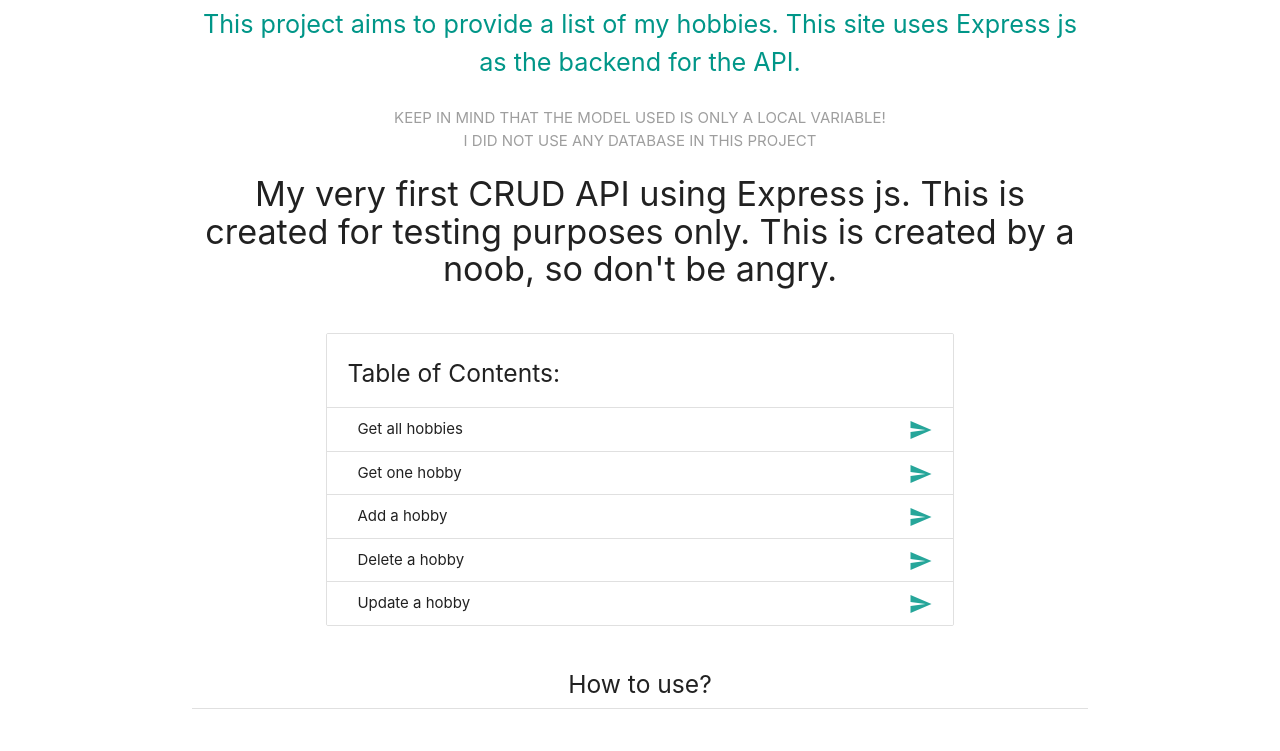
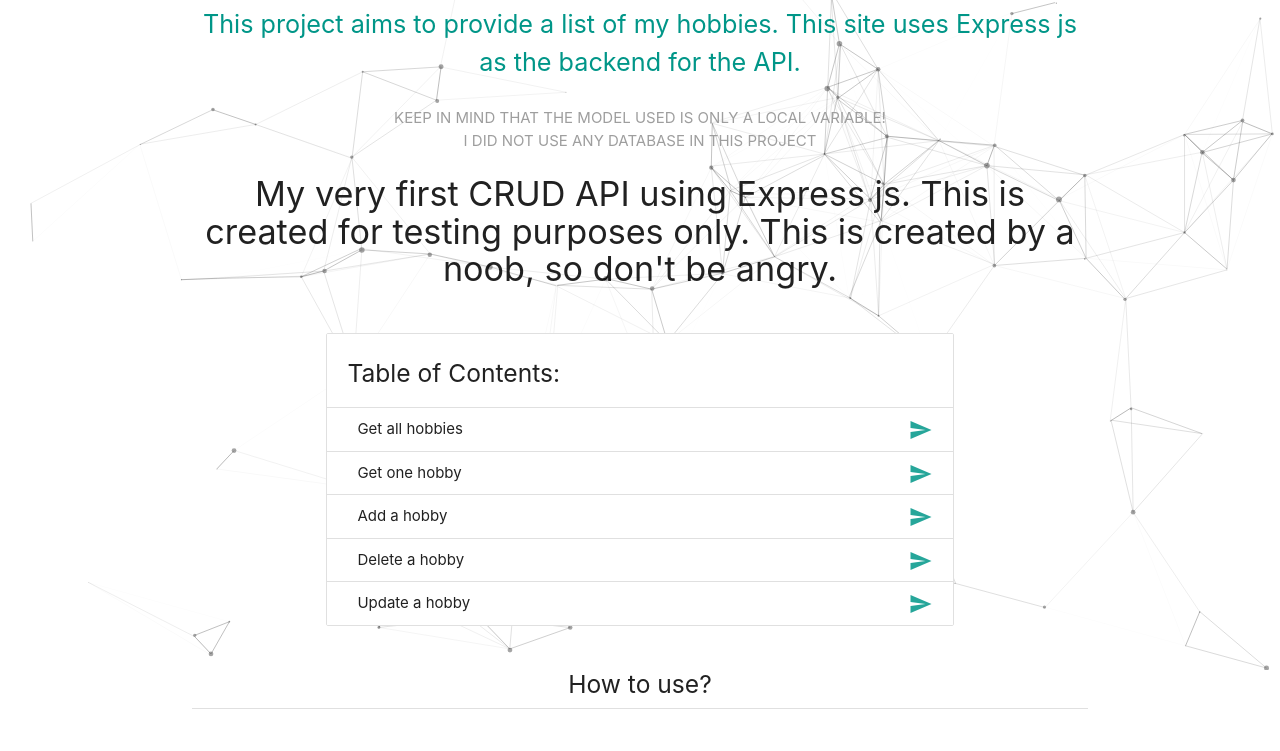
Before and after one commit to Clueless7/my-crud-api, a website: page public/index.html in a window 1280 px wide. Shown: the part 130-881 px from the top of the page. Drawn offline with nearby package versions, Linux system fonts and the light colour scheme.

Commit message:
implemented particle js

```diff
--- /dev/null
+++ b/public/assets/particles.json
@@ -0,0 +1,110 @@
+{
+  "particles": {
+    "number": {
+      "value": 80,
+      "density": {
+        "enable": true,
+        "value_area": 800
+      }
+    },
+    "color": {
+      "value": "#4a4a4a"
+    },
+    "shape": {
+      "type": "circle",
+      "stroke": {
+        "width": 0,
+        "color": "#000000"
+      },
+      "polygon": {
+        "nb_sides": 5
+      },
+      "image": {
+        "src": "img/github.svg",
+        "width": 100,
+        "height": 100
+      }
+    },
+    "opacity": {
+      "value": 0.49716301422833176,
+      "random": false,
+      "anim": {
+        "enable": false,
+        "speed": 1,
+        "opacity_min": 0.1,
+        "sync": false
+      }
+    },
+    "size": {
+      "value": 3,
+      "random": true,
+      "anim": {
+        "enable": false,
+        "speed": 40,
+        "size_min": 0.1,
+        "sync": false
+      }
+    },
+    "line_linked": {
+      "enable": true,
+      "distance": 150,
+      "color": "#2f2f2f",
+      "opacity": 0.4,
+      "width": 1
+    },
+    "move": {
+      "enable": true,
+      "speed": 6,
+      "direction": "none",
+      "random": false,
+      "straight": false,
+      "out_mode": "out",
+      "bounce": false,
+      "attract": {
+        "enable": false,
+        "rotateX": 600,
+        "rotateY": 1200
+      }
+    }
+  },
+  "interactivity": {
+    "detect_on": "canvas",
+    "events": {
+      "onhover": {
+        "enable": false,
+        "mode": "repulse"
+      },
+      "onclick": {
+        "enable": false,
+        "mode": "push"
+      },
+      "resize": true
+    },
+    "modes": {
+      "grab": {
+        "distance": 400,
+        "line_linked": {
+          "opacity": 1
+        }
+      },
+      "bubble": {
+        "distance": 400,
+        "size": 40,
+        "duration": 2,
+        "opacity": 8,
+        "speed": 3
+      },
+      "repulse": {
+        "distance": 200,
+        "duration": 0.4
+      },
+      "push": {
+        "particles_nb": 4
+      },
+      "remove": {
+        "particles_nb": 2
+      }
+    }
+  },
+  "retina_detect": false
+}
--- a/public/index.html
+++ b/public/index.html
@@ -37,6 +37,8 @@
     <title>Josel's CRUD API</title>
   </head>
   <body>
+    <div id="particles-js"></div>
+
     <header>
       <div class="container">
         <h1 class="red-text text-accent-3 center-align">
@@ -293,5 +295,14 @@
         </div>
       </div>
     </footer>
+
+    <!-- Load particle js -->
+
+    <!-- Particle Js -->
+    <script src="https://cdn.jsdelivr.net/npm/particles.js@2.0.0/particles.min.js"></script>
+
+    <script>
+      particlesJS.load('particles-js', 'assets/particles.json');
+    </script>
   </body>
 </html>
--- a/public/style.css
+++ b/public/style.css
@@ -10,3 +10,15 @@
 .block {
   display: block !important;
 }
+
+#particles-js {
+  z-index: -1;
+  position: fixed;
+  top: 0;
+  left: 0;
+  width: 100%;
+  height: 100%;
+  background-repeat: no-repeat;
+  background-size: cover;
+  background-position: 50% 50%;
+}
```
